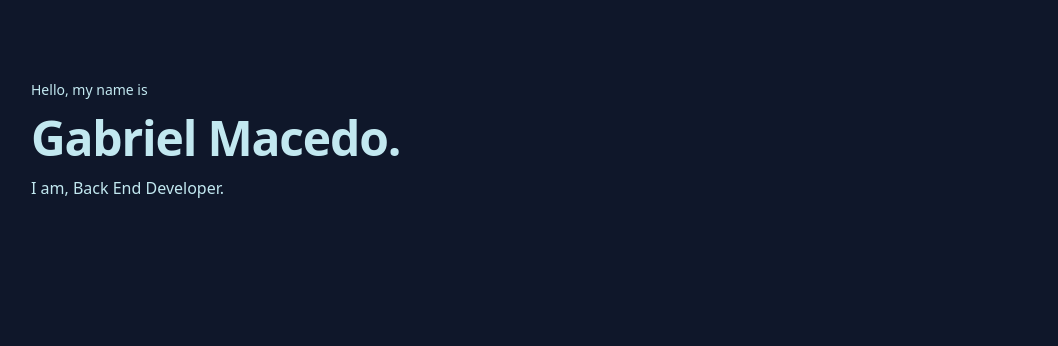
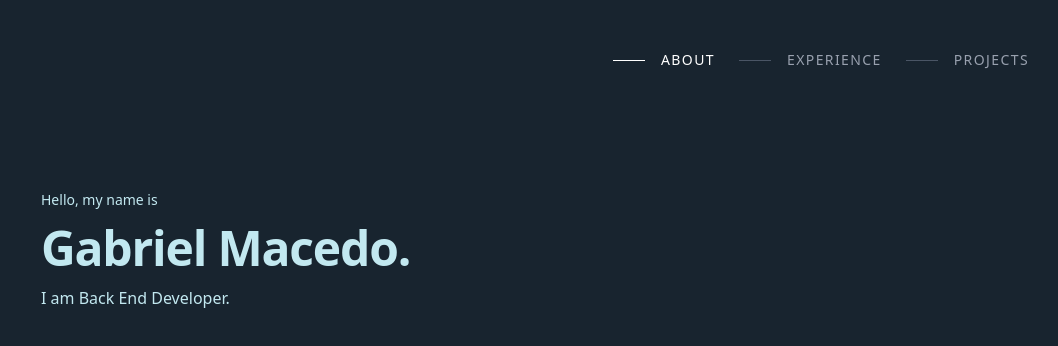
Before and after one commit to gabriel-m-gomes/gabriel-m-gomes.github.io-, a React (Vite) app: page / in a window 1280 px wide. Shown: the top 346 px of the page, without its empty margins (209-1267 px from the left). Built offline with nearby package versions, Linux system fonts and the light colour scheme.

Commit message:
implement section navbar

```diff
--- a/src/App.jsx
+++ b/src/App.jsx
@@ -1,10 +1,9 @@
-import { useState } from "react";
-import Hero from "./components/Hero";
+import Hero from "./sections/Hero";
+import Navbar from "./sections/NavBar";
 function App() {
-  const [count, setCount] = useState(0);
-
   return (
     <>
+      <Navbar />
       <Hero />
     </>
   );
--- a/src/index.css
+++ b/src/index.css
@@ -1,5 +1,6 @@
 @import "tailwindcss";
 
 body {
-  background-color: rgba(15, 23, 42, 255);
+  background-color: rgba(24, 36, 47, 255);
+  padding: 10px;
 }
--- a/src/components/Hero.jsx
+++ b/src/sections/Hero.jsx
@@ -1,17 +1,17 @@
-function Hero() {
+const Hero = () => {
   return (
-    <div className="bg-[#0f172a] text-[#c2e8f0] px-60 py-20">
+    <div id="hero-container" className=" text-[#c2e8f0] px-60 py-20">
       <div className="space-y-2">
         <p className="font-medium font-sans text-sm">Hello, my name is</p>
         <h1 className="text-5xl font-bold tracking-tight leading-tight font-sans">
           Gabriel Macedo.
         </h1>
         <h2 className="text-1xl font-medium font-sans">
-          I am, Back End Developer.
+          I am Back End Developer.
         </h2>
       </div>
     </div>
   );
-}
+};
 
 export default Hero;
--- /dev/null
+++ b/src/sections/NavBar.jsx
@@ -0,0 +1,37 @@
+import { useState } from "react";
+import linksNavBar from "../utils/links";
+
+const NavBar = () => {
+  const [active, setActive] = useState("about");
+
+  return (
+    <div className=" text-[#c2e8f0] flex justify-end pr-8 py-10 gap-6">
+      {linksNavBar.map((link) => (
+        <nav
+          key={link.id}
+          className={`flex items-center cursor-pointer group`}
+          onClick={() => setActive(link.id)}
+        >
+          <a
+            className={`w-8 h-px mr-4  ${
+              active === link.id
+                ? "bg-white"
+                : "bg-gray-600 group-hover:bg-gray-400"
+            }`}
+          ></a>
+          <a
+            className={`text-sm font-medium tracking-widest transition-colors duration-400 ${
+              active === link.id
+                ? "text-white"
+                : "text-gray-400 group-hover:text-gray-200"
+            }`}
+          >
+            {link.label}
+          </a>
+        </nav>
+      ))}
+    </div>
+  );
+};
+
+export default NavBar;
--- /dev/null
+++ b/src/utils/links.jsx
@@ -0,0 +1,7 @@
+const linksNavBar = [
+  { id: "about", label: "ABOUT" },
+  { id: "experience", label: "EXPERIENCE" },
+  { id: "projects", label: "PROJECTS" },
+];
+
+export default linksNavBar;
```
